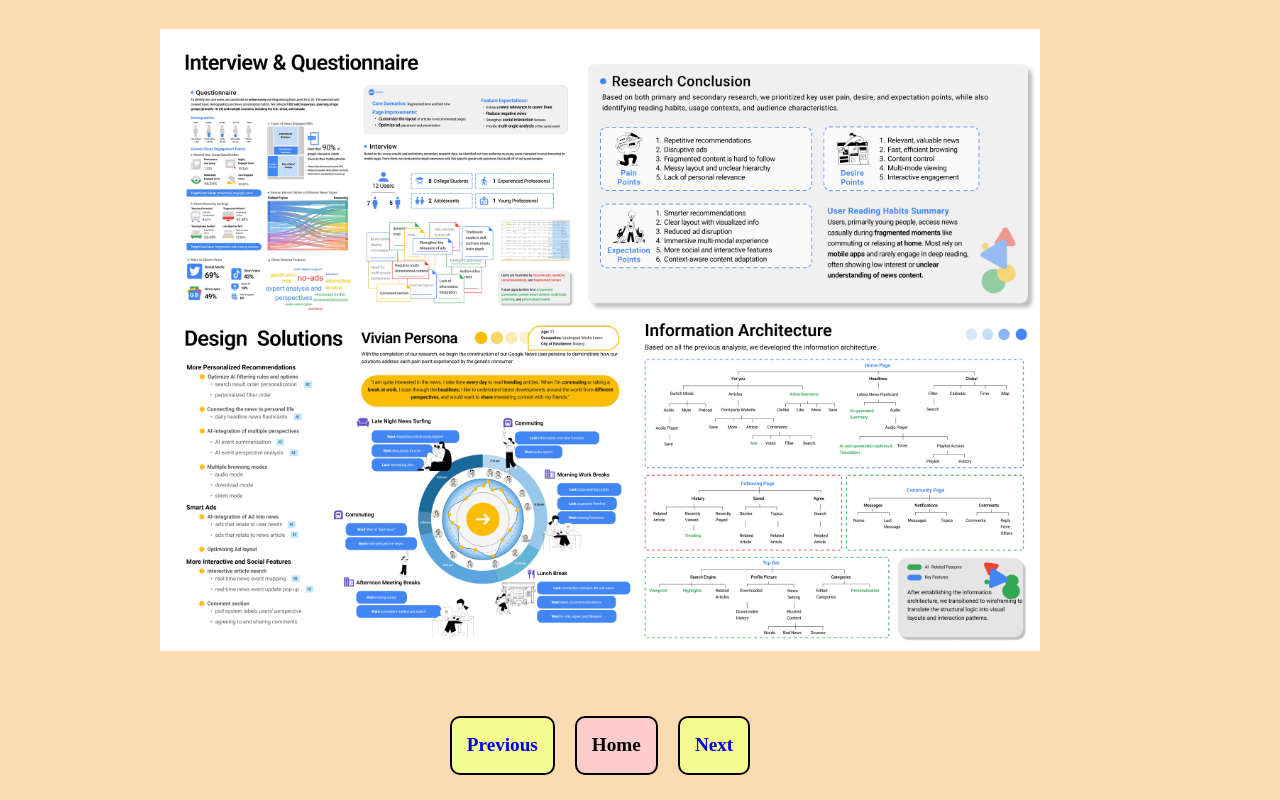
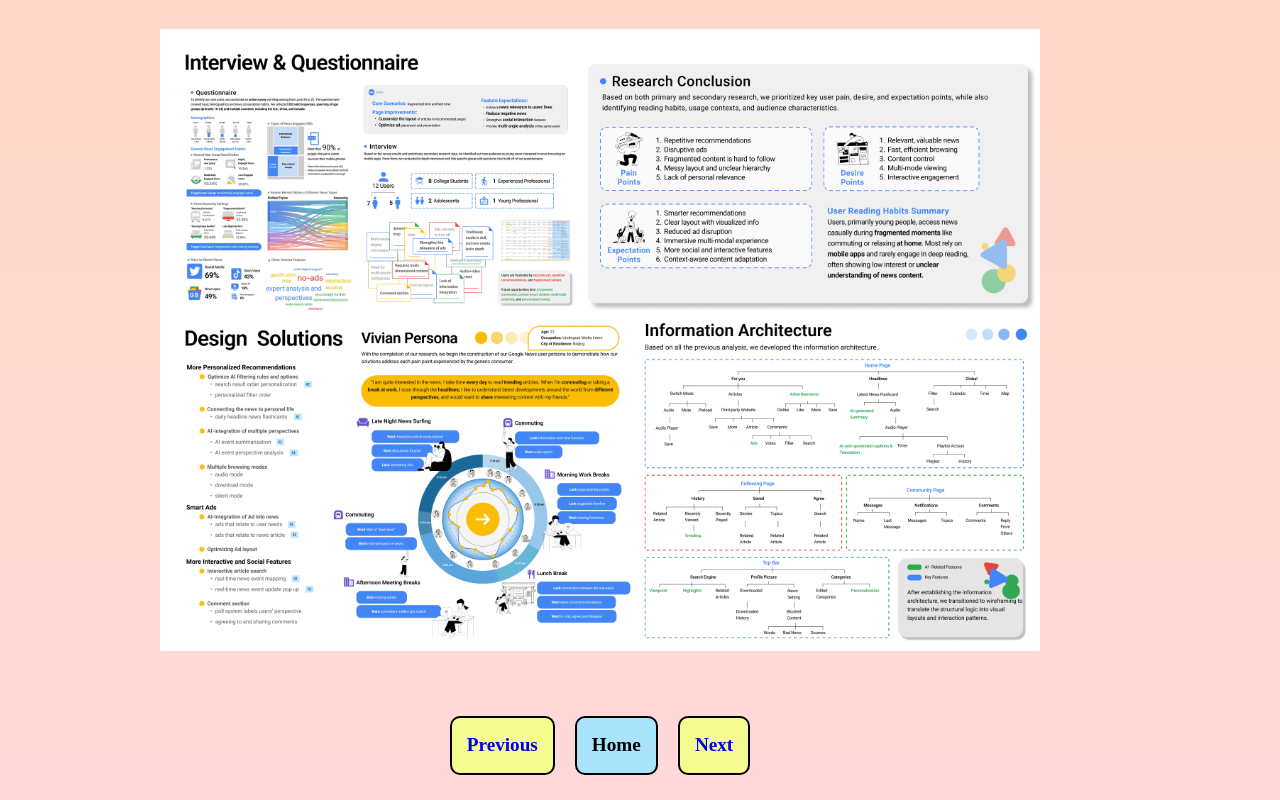
Before and after one commit to floraaa1/portfolio, a plain HTML site: page projects/gn/index.html in a window 1280 px wide. Shown: the part 2314-3114 px from the top of the page. Drawn offline with Linux system fonts and the light colour scheme; a web font is replaced by a local one.

Commit message:
update background color

```diff
--- a/projects/styles.css
+++ b/projects/styles.css
@@ -1,5 +1,5 @@
 body {
-    background-color: #FDDBB0;
+    background-image: linear-gradient(to bottom, #fdd095, #ffd9d9);
     color: black;
     max-width: 1200px;
 }
@@ -120,7 +120,7 @@ ul {
 }
 
 #home-btn{
-    background-color: #ffcccc;
+    background-color: #a9e4fc;
     color: #000000;
 }
 
```
Also changed, not shown: 1 other file.
